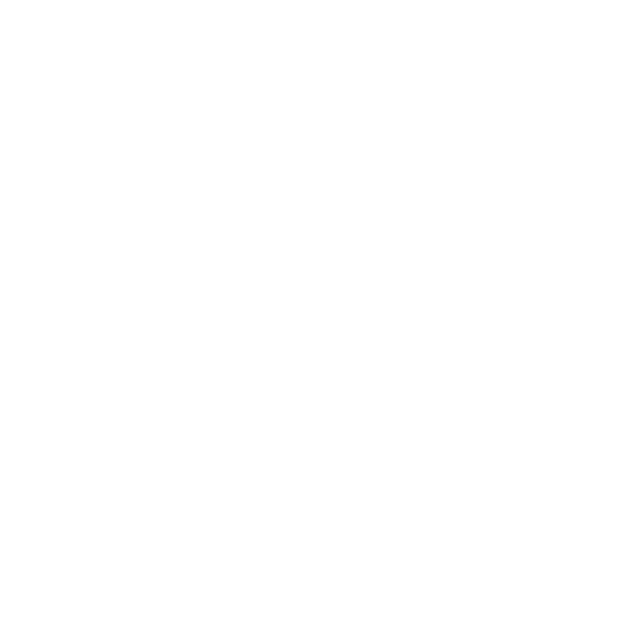
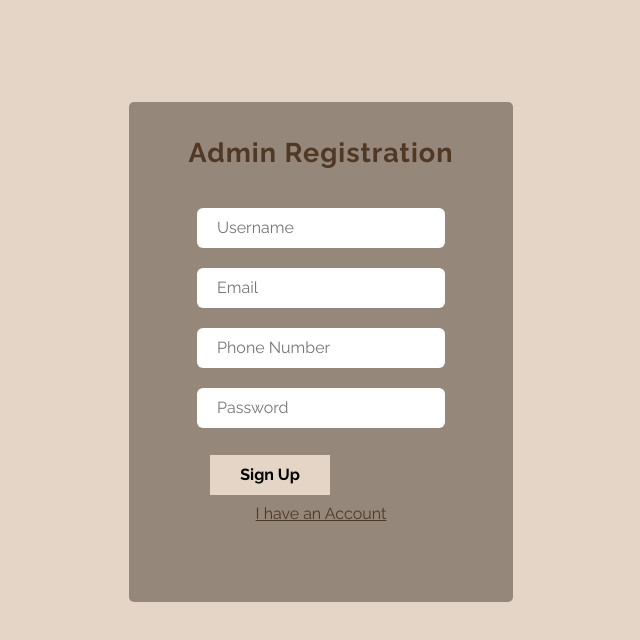
Before and after one commit to shamilbinumer/RentalCar, a React (Vite) app: page /admin in a window 1280 px wide. Before the commit this address had no page. Shown: the top 640 px of the page, without its empty margins (319-959 px from the left). Built offline with nearby package versions, Linux system fonts and the light colour scheme.

Commit message:
front end cmpltd

```diff
--- a/index.html
+++ b/index.html
@@ -4,10 +4,12 @@
     <meta charset="UTF-8" />
     <link rel="icon" type="image/svg+xml" href="/vite.svg" />
     <meta name="viewport" content="width=device-width, initial-scale=1.0" />
+    <link href="https://cdn.jsdelivr.net/npm/bootstrap@5.2.3/dist/css/bootstrap.min.css" rel="stylesheet" integrity="sha384-rbsA2VBKQhggwzxH7pPCaAqO46MgnOM80zW1RWuH61DGLwZJEdK2Kadq2F9CUG65" crossorigin="anonymous">
     <title>Rentel Car Web App</title>
   </head>
   <body>
     <div id="root"></div>
     <script type="module" src="/src/main.jsx"></script>
+    <script src="https://cdn.jsdelivr.net/npm/bootstrap@5.2.3/dist/js/bootstrap.bundle.min.js" integrity="sha384-kenU1KFdBIe4zVF0s0G1M5b4hcpxyD9F7jL+jjXkk+Q2h455rYXK/7HAuoJl+0I4" crossorigin="anonymous"></script>
   </body>
 </html>
--- a/src/App.jsx
+++ b/src/App.jsx
@@ -2,6 +2,8 @@
 import './App.css'
 import { BrowserRouter,Route,Routes } from 'react-router-dom'
 import IndexPage from './Components/IndexPage/IndexPage'
+import AdminReg from './Components/AdminReg/AdminReg'
+import AdminLogin from './Components/AdminLogin/AdminLogin'
 
 function App() {
 
@@ -11,6 +13,8 @@ function App() {
      <BrowserRouter>
      <Routes>
       <Route path='/' Component={IndexPage}/>
+      <Route path='/admin' Component={AdminReg}/>
+      <Route path='/adminlogin' Component={AdminLogin}/>
      </Routes>
      </BrowserRouter>
     </>
--- /dev/null
+++ b/src/Components/AdminLogin/AdminLogin.jsx
@@ -0,0 +1,11 @@
+import React from 'react'
+
+const AdminLogin = () => {
+  return (
+    <div>
+
+    </div>
+  )
+}
+
+export default AdminLogin
--- /dev/null
+++ b/src/Components/AdminReg/AdminReg.jsx
@@ -0,0 +1,28 @@
+import React from 'react'
+import './AdminReg.scss'
+import Navbar from '../Navbar/Navbar'
+import { Link } from 'react-router-dom'
+
+const AdminReg = () => {
+  return (
+    <div className='adminRegMainDiv'>
+
+      <div className="regCard">
+        <h2>Admin Registration</h2>
+       <div className="inputs">
+       <div><input type="text" placeholder='Username' /></div>
+        <div><input type="text" placeholder='Email' /></div>
+        <div><input type="text" placeholder='Phone Number' /></div>
+        <div><input type="text" placeholder='Password' /></div>
+        <div className="btn"><button>Sign Up</button></div>
+       </div>
+       <div className="gotoLogin">
+        <Link className='goLogin' to='/adminlogin'>I have an Account</Link>
+       </div>
+
+      </div>
+    </div>
+  )
+}
+
+export default AdminReg
--- /dev/null
+++ b/src/Components/AdminReg/AdminReg.scss
@@ -0,0 +1,55 @@
+.adminRegMainDiv{
+    background: #E4D5C7;
+    height: 100vh;
+    padding-top: 8%;
+}
+.adminRegMainDiv{
+    .regCard{
+        width: 30%;
+        height: 500px;
+        background-color: #95877a;
+        margin: auto;
+        border-radius: 5px;
+        padding: 15px;
+    }
+    .regCard{
+        h2{
+            text-align: center;
+            font-size: 27px;
+            margin-top: 20px;
+            font-weight: 700;
+            letter-spacing: 1px;
+            color: #503924;
+        }
+        .inputs{
+            width: 70%;
+            margin: auto;
+            padding-top: 30px;
+        }
+        input{
+            width: 100%;
+            margin-bottom: 20px;
+            height: 40px;
+            padding-left: 20px;
+            border-radius: 6px;
+            border: none;
+        }
+        .gotoLogin{
+            text-align: center;
+        }
+        .goLogin{
+            color: #503924;
+        }
+        .btn{
+            text-align: center;
+        }
+        button{
+            background-color: #E4D5C7;
+            width: 120px;
+            height: 40px;
+            font-weight: 700;
+            border: none;
+            text-align: center;
+        }
+    }
+}
--- a/src/Components/Navbar/Navbar.jsx
+++ b/src/Components/Navbar/Navbar.jsx
@@ -4,12 +4,7 @@ import { Link } from 'react-router-dom'
 import CustLogin from '../CustLogin/CustLogin';
 
 const Navbar = () => {
-    const [showLogin, setShowLogin] = useState(false); // State to control login overlay visibility
 
-    // Function to toggle login overlay visibility
-    const toggleLogin = () => {
-      setShowLogin(!showLogin);
-    };
   return (
     <div className='NavbarMain'>
       <div className="navlinks">
@@ -17,10 +12,8 @@ const Navbar = () => {
         <Link className='navItems'>About</Link>
         <Link className='navItems'>Cars</Link>
         <Link className='navItems'>Bikes</Link>
-        <button className='LoginBtn' onClick={toggleLogin}>Sign In</button>
+        <Link className='LoginBtn'>Sign In</Link>
       </div>
-       {/* Render Login component as overlay if showLogin is true */}
-       {showLogin && <CustLogin onClose={toggleLogin} />}
     </div>
   )
 }
--- a/src/Components/Navbar/Navbar.scss
+++ b/src/Components/Navbar/Navbar.scss
@@ -12,9 +12,9 @@
 .NavbarMain{
     width: 100%;
     // height: 60px;
-    background-color: rgb(168, 168, 168);
+    background-color: #E4D5C7;
     text-align: right;
-    padding: 10px;
+    padding: 13px;
 
 }
 .NavbarMain{
@@ -31,15 +31,23 @@
         letter-spacing: 2px;
         font-size: 15px;
     }
+    .navItems:hover{
+        color: #186049;
+    }
     .LoginBtn{
         text-decoration: none;
         font-weight: 700;
-        background-color: rgb(56, 56, 56);
+        background-color: #186049;
         color: white;
         padding: 10px 20px;
+        // margin: 10px;
         letter-spacing: 2px;
         border-radius: 7px;
         font-size: 13px;
         border: none;
+        transition: .2s;
+    }
+    .LoginBtn:hover{
+        background-color: #247158;
     }
 }
```
Also changed, not shown: src/Components/AdminLogin/AdminLogin.scss (added), 2 other files (tests, documents, lock files or other folders).
